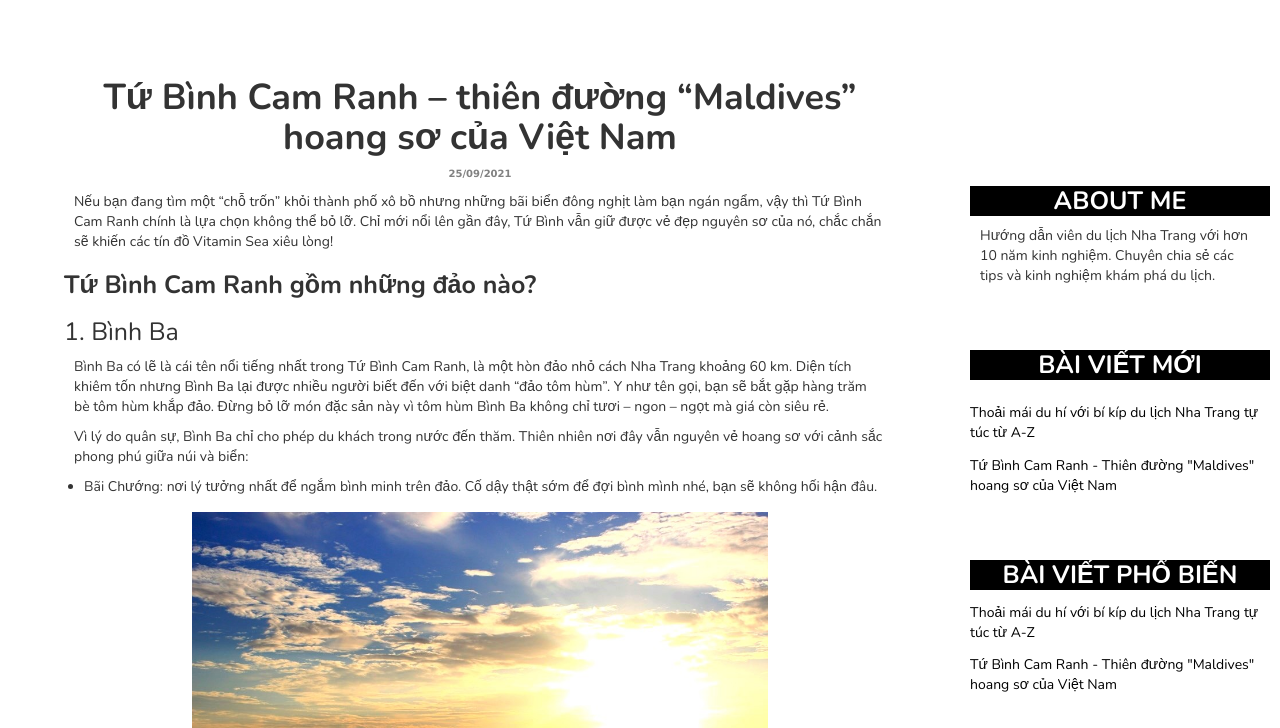
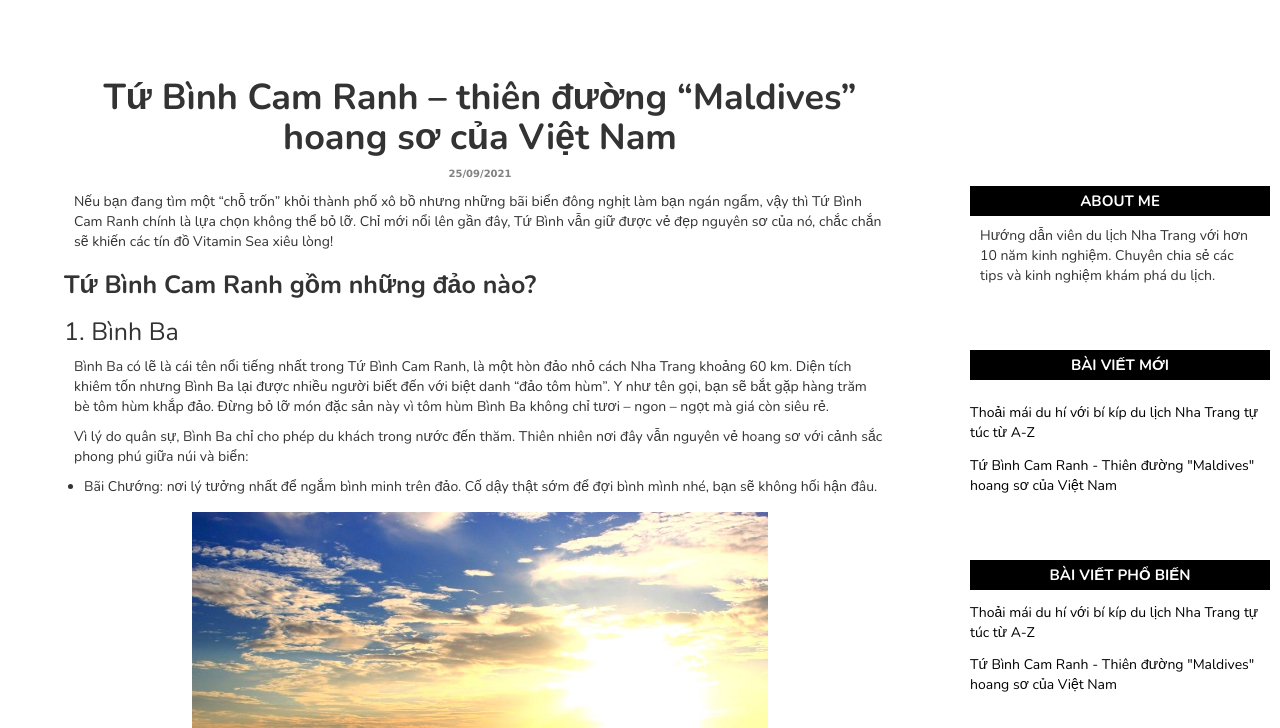
Before and after one commit to tonykhanhvo/travel-blog-web, a plain HTML site: page tu-binh-cam-ranh.html in a window 1280 px wide. Shown: the part 57-785 px from the top of the page. Drawn offline with nearby package versions, Linux system fonts and the light colour scheme.

Commit message:
update file css post

```diff
--- a/css/stylesheet-post.css
+++ b/css/stylesheet-post.css
@@ -37,3 +37,13 @@ p.date-text {
 .main-content h3 {
     font-size: 25px;
 }
+.about-content h3 {
+    font-size: 15px;
+}
+@media only screen and (min-width:768px) {
+
+}
+/*---- For desktop (md) -----*/
+@media only screen and (min-width:992px) {
+
+}
```
